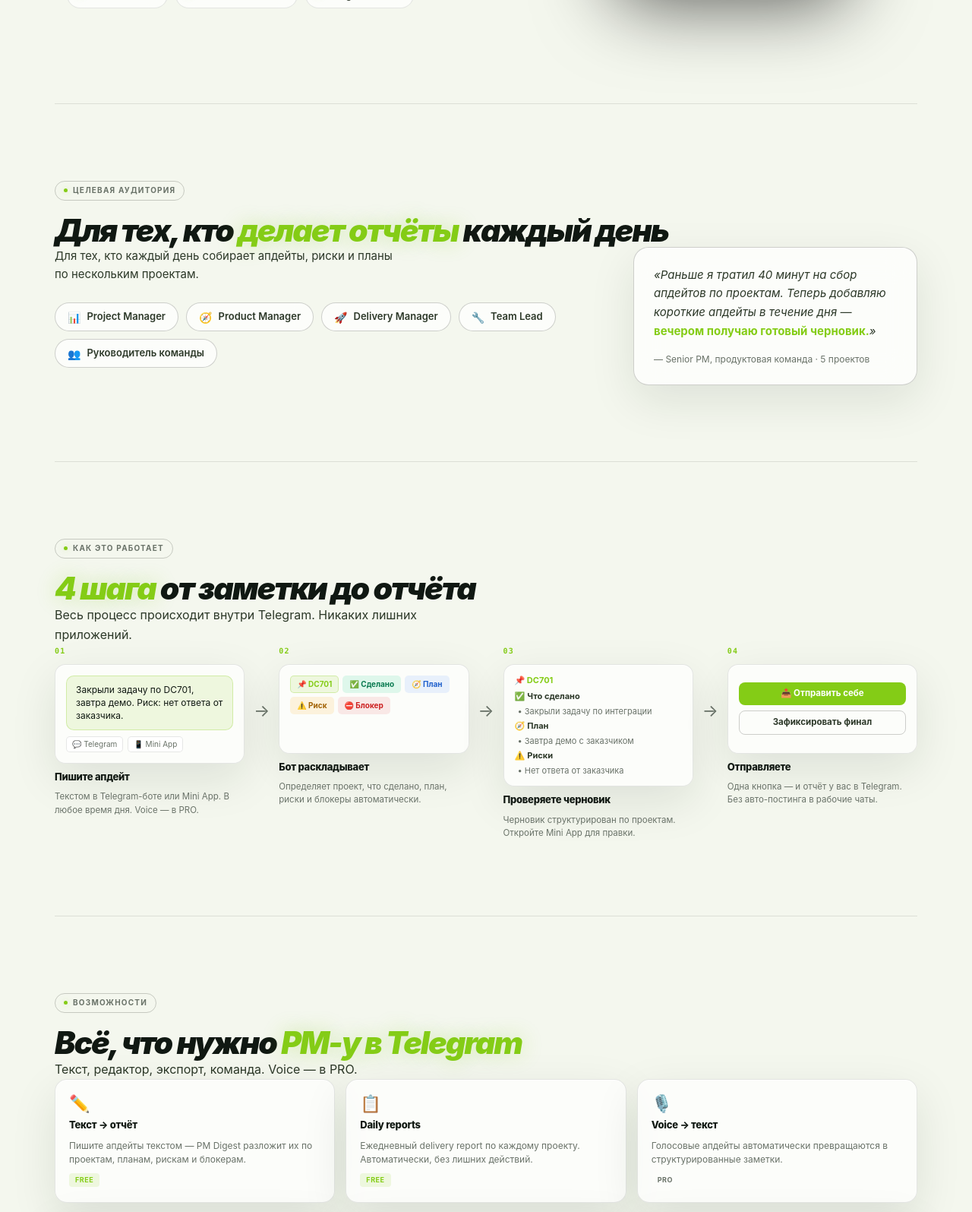
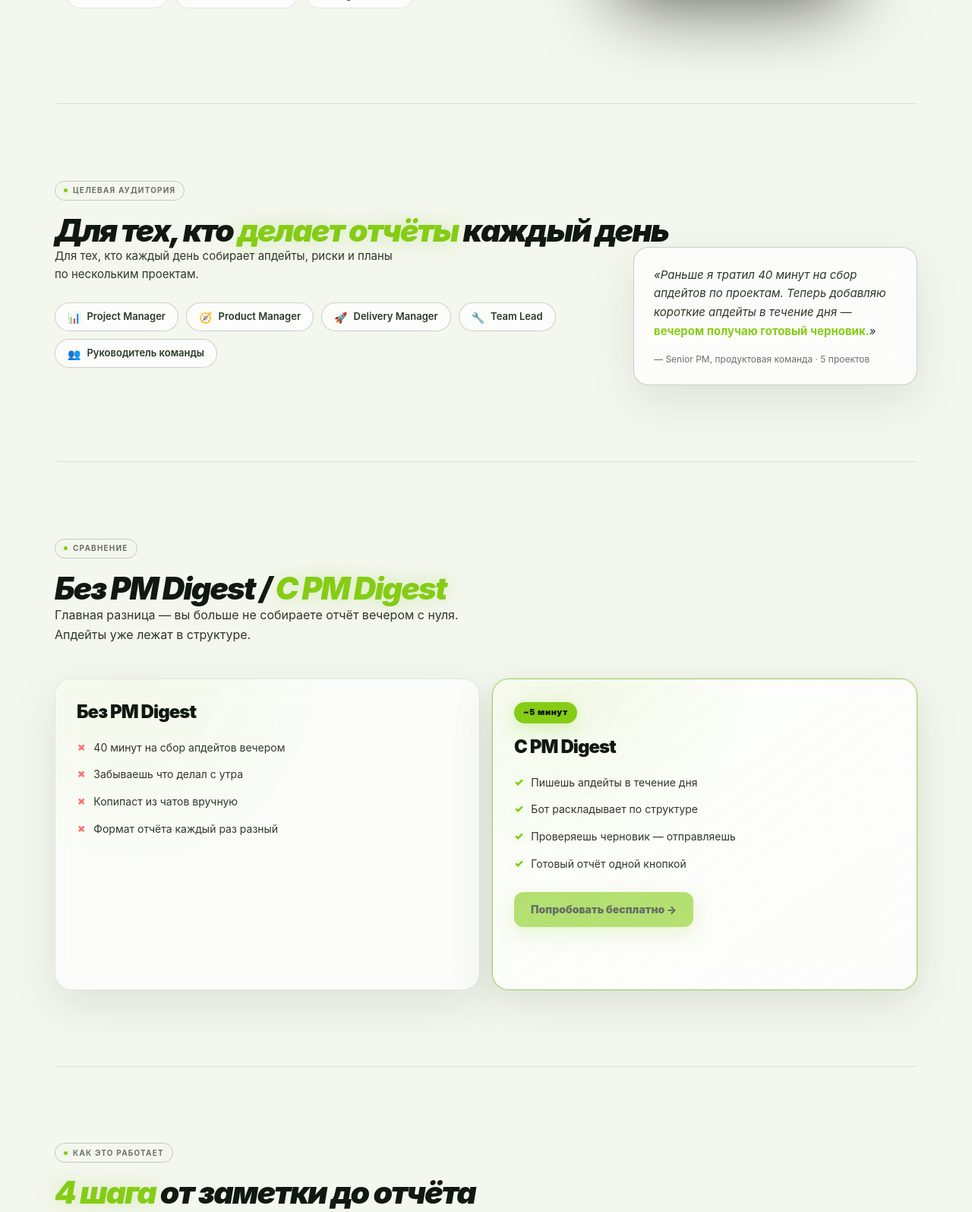
Before and after one commit to grofficial23-gif/Delivery-reports, a FastAPI app: template src/delivery_reports/web/templates/landing_v2.html in a window 1280 px wide. Shown: the part 809-2404 px from the top of the page at 76% size. Run offline with FastAPI, Linux system fonts and the light colour scheme; the template is opened without the code that fills it, so the values that code supplies are empty; parts of the project's set-up code (start-up, migrations or seed data) failed here and were passed over.

Commit message:
Polish V2 landing with hybrid neon style

```diff
--- a/src/delivery_reports/config.py
+++ b/src/delivery_reports/config.py
@@ -63,7 +63,7 @@ class Settings:
     #   minor (+0.1.0) — new user-visible product feature
     #   major (+1.0.0) — incompatible change or release milestone
     # Override at deploy time via APP_VERSION env var.
-    app_version: str = "v2.25.8"
+    app_version: str = "v2.25.10"
 
 
 def load_settings() -> Settings:
@@ -93,5 +93,5 @@ def load_settings() -> Settings:
             for u in os.getenv("SUPER_ADMIN_USERNAMES", "PM_vibe").split(",")
             if u.strip()
         ),
-        app_version=(os.getenv("APP_VERSION", "v2.25.8").strip() or "v2.25.8"),
+        app_version=(os.getenv("APP_VERSION", "v2.25.10").strip() or "v2.25.10"),
     )
--- a/src/delivery_reports/web/static/v2/landing_v2.css
+++ b/src/delivery_reports/web/static/v2/landing_v2.css
@@ -953,6 +953,123 @@ body[data-theme="dark-lime"] .chip-block { color: #ff7070; }
   line-height: 1.4;
 }
 
+
+
+/* PMD:V2:LANDING_COMPARE ────────────────────────────── */
+.s1-section--compare .s1-sec-sub { margin-bottom: 44px; }
+.s1-compare-grid {
+  display: grid;
+  grid-template-columns: repeat(2, minmax(0, 1fr));
+  gap: 16px;
+  width: 100%;
+}
+.s1-compare-card {
+  position: relative;
+  min-height: 350px;
+  border-radius: 22px;
+  padding: 30px 28px 28px;
+  overflow: hidden;
+  backdrop-filter: blur(20px);
+  -webkit-backdrop-filter: blur(20px);
+  animation: s1-fade-in-up 0.55s var(--ease, cubic-bezier(0.22, 1, 0.36, 1)) both;
+  transition: border-color 0.2s, box-shadow 0.2s, transform 0.2s var(--ease);
+}
+.s1-compare-card::before {
+  content: "";
+  position: absolute;
+  inset: 0;
+  border-radius: inherit;
+  pointer-events: none;
+  background: radial-gradient(circle at 18% 0%, color-mix(in srgb, var(--primary-bg) 70%, transparent), transparent 42%);
+  opacity: 0.85;
+}
+.s1-compare-card > * { position: relative; z-index: 1; }
+.s1-compare-card:hover {
+  transform: translateY(-3px);
+  border-color: color-mix(in srgb, var(--primary) 46%, var(--border2));
+  box-shadow: var(--shadow), 0 0 38px color-mix(in srgb, var(--glow) 18%, transparent);
+}
+.s1-compare-card h3 {
+  font-size: 24px;
+  font-weight: 900;
+  letter-spacing: -0.04em;
+  line-height: 1.05;
+  color: var(--text);
+}
+.s1-compare-card ul {
+  display: flex;
+  flex-direction: column;
+  gap: 14px;
+  margin-top: 24px;
+}
+.s1-compare-card li {
+  display: flex;
+  align-items: flex-start;
+  gap: 10px;
+  color: var(--text2);
+  font-size: 14px;
+  line-height: 1.55;
+}
+.s1-compare-x,
+.s1-compare-check {
+  flex-shrink: 0;
+  font-weight: 900;
+  line-height: 1.4;
+}
+.s1-compare-x { color: #ff7070; }
+.s1-compare-check {
+  color: var(--primary);
+  text-shadow: 0 0 12px var(--glow);
+}
+.s1-compare-card--plain {
+  background: color-mix(in srgb, var(--surface) 90%, rgba(255,255,255,0.03));
+  border: 1px solid var(--border);
+  box-shadow: var(--shadow);
+}
+.s1-compare-card--digest {
+  background:
+    linear-gradient(145deg, color-mix(in srgb, var(--surface-strong, var(--surface)) 88%, var(--primary-bg)) 0%, var(--surface) 100%);
+  border: 1px solid color-mix(in srgb, var(--primary) 44%, var(--border2));
+  box-shadow: var(--shadow), 0 0 0 1px color-mix(in srgb, var(--primary) 18%, transparent), 0 0 36px color-mix(in srgb, var(--glow) 16%, transparent);
+}
+.s1-compare-badge {
+  display: inline-flex;
+  align-items: center;
+  height: 28px;
+  padding: 0 12px;
+  margin-bottom: 18px;
+  border-radius: 999px;
+  background: var(--primary);
+  color: #080f02;
+  font-size: 11px;
+  font-weight: 900;
+  letter-spacing: 0.06em;
+  box-shadow: 0 6px 24px var(--glow);
+}
+.s1-compare-cta {
+  display: inline-flex;
+  align-items: center;
+  justify-content: center;
+  min-height: 46px;
+  margin-top: 26px;
+  padding: 0 22px;
+  border-radius: 12px;
+  background: var(--primary);
+  color: #080f02;
+  font-size: 14px;
+  font-weight: 900;
+  box-shadow: 0 8px 28px var(--glow);
+  transition: transform 0.2s var(--ease), box-shadow 0.2s var(--ease), opacity 0.2s;
+}
+.s1-compare-cta:hover {
+  transform: translateY(-2px);
+  box-shadow: 0 12px 36px var(--glow);
+}
+@media (max-width: 900px) {
+  .s1-compare-grid { grid-template-columns: 1fr; }
+  .s1-compare-card { min-height: auto; }
+}
+
 /* PMD:V2:LANDING_FAQ ─ Accordion (details/summary) */
 .s1-section--faq .s1-faq-section-title { margin-bottom: 10px; }
 .s1-faq-intro { margin-bottom: 28px !important; max-width: 560px; }
--- a/src/delivery_reports/web/templates/landing_v2.html
+++ b/src/delivery_reports/web/templates/landing_v2.html
@@ -1,5 +1,5 @@
 <!DOCTYPE html>
-<!-- DESIGN_VERSION: V2_LANDING_ROLLBACK_SAFE -->
+<!-- DESIGN_VERSION: V2_LANDING_HYBRID_NEON -->
 <!--
   PM Digest — V2 Landing Page
   Enabled by: LANDING_UI_VERSION=v2 in .env
@@ -66,6 +66,7 @@
       <div class="s1-nav-links">
         <a href="#s1-how">Как работает</a>
         <a href="#s1-features">Возможности</a>
+        <a href="#s1-comparison">Сравнение</a>
         <a href="#s1-pricing">Тарифы</a>
         <a href="#s1-security">Безопасность</a>
         <a href="#s1-faq-chatgpt">FAQ</a>
@@ -134,7 +135,7 @@
             <svg width="17" height="17" viewBox="0 0 24 24" fill="none" stroke="currentColor" stroke-width="2" stroke-linecap="round" stroke-linejoin="round" aria-hidden="true">
               <path d="M22 16.92v3a2 2 0 01-2.18 2 19.79 19.79 0 01-8.63-3.07A19.5 19.5 0 012.12 4.18 2 2 0 014.11 2h3a2 2 0 012 1.72c.127.96.361 1.903.7 2.81a2 2 0 01-.45 2.11L8.09 9.91a16 16 0 006 6l1.27-1.27a2 2 0 012.11-.45c.907.339 1.85.573 2.81.7A2 2 0 0122 16.92z"/>
             </svg>
-            Открыть в Telegram
+            Попробовать бесплатно
             <span class="s1-btn-arrow s1-hero-cta-fwd" aria-hidden="true">→</span>
           </a>
           {% endif %}
@@ -223,6 +224,41 @@
       </div>
     </div>
 
+    <!-- ── Comparison ────────────────────────────────────────────── -->
+    <div class="s1-content">
+      <div class="s1-section s1-section--compare" id="s1-comparison">
+        <div class="s1-sec-eyebrow">Сравнение</div>
+        <h2 class="s1-sec-h2">Без PM Digest / <mark>С PM Digest</mark></h2>
+        <p class="s1-sec-sub">Главная разница — вы больше не собираете отчёт вечером с нуля. Апдейты уже лежат в структуре.</p>
+        <div class="s1-compare-grid">
+          <div class="s1-compare-card s1-compare-card--plain">
+            <h3>Без PM Digest</h3>
+            <ul>
+              <li><span class="s1-compare-x">✗</span>40 минут на сбор апдейтов вечером</li>
+              <li><span class="s1-compare-x">✗</span>Забываешь что делал с утра</li>
+              <li><span class="s1-compare-x">✗</span>Копипаст из чатов вручную</li>
+              <li><span class="s1-compare-x">✗</span>Формат отчёта каждый раз разный</li>
+            </ul>
+          </div>
+          <div class="s1-compare-card s1-compare-card--digest">
+            <div class="s1-compare-badge">~5 минут</div>
+            <h3>С PM Digest</h3>
+            <ul>
+              <li><span class="s1-compare-check">✓</span>Пишешь апдейты в течение дня</li>
+              <li><span class="s1-compare-check">✓</span>Бот раскладывает по структуре</li>
+              <li><span class="s1-compare-check">✓</span>Проверяешь черновик — отправляешь</li>
+              <li><span class="s1-compare-check">✓</span>Готовый отчёт одной кнопкой</li>
+            </ul>
+            {% if bot_url %}
+            <a href="{{ bot_url }}" target="_blank" rel="noopener" class="s1-compare-cta" aria-label="Попробовать PM Digest бесплатно в боте @{{ bot_username }}">Попробовать бесплатно →</a>
+            {% else %}
+            <span class="s1-compare-cta" style="opacity:.6;">Попробовать бесплатно →</span>
+            {% endif %}
+          </div>
+        </div>
+      </div>
+    </div>
+
     <!-- ── How It Works ──────────────────────────────────────────── -->
     <div class="s1-content">
       <div class="s1-section" id="s1-how">
@@ -242,7 +278,7 @@
                 <span class="s1-flow-source-tag">📱 Mini App</span>
               </div>
             </div>
-            <div class="s1-flow-title">Пишите апдейт</div>
+            <div class="s1-flow-title">Пишите апдейты текстом</div>
             <div class="s1-flow-desc">Текстом в Telegram-боте или Mini App. В любое время дня. Voice — в PRO.</div>
           </div>
           <!-- Arrow -->
@@ -379,7 +415,7 @@
               <li>3 проекта</li>
               <li>10 заметок / день</li>
               <li>7 дней истории</li>
-              <li>Тёмная / светлая темы</li>
+              <li>Текстовые апдейты</li>
             </ul>
             {% if bot_url %}
             <a
@@ -398,7 +434,7 @@
 
           <!-- PRO (highlighted) -->
           <div class="s1-plan-card popular">
-            <div class="s1-plan-popular-badge">★ Популярный</div>
+            <div class="s1-plan-popular-badge">★ ПОПУЛЯРНЫЙ</div>
             <div class="s1-plan-name">PRO</div>
             <div class="s1-plan-price">
               <span>250</span>
@@ -529,6 +565,7 @@
           <ul class="s1-footer-links">
             <li><a href="#s1-how">Как работает</a></li>
             <li><a href="#s1-features">Возможности</a></li>
+            <li><a href="#s1-comparison">Сравнение</a></li>
             <li><a href="#s1-pricing">Тарифы</a></li>
             <li><a href="#s1-security">Безопасность</a></li>
           </ul>
```
Also changed, not shown: docs/ai/CHANGELOG_AI.md.
